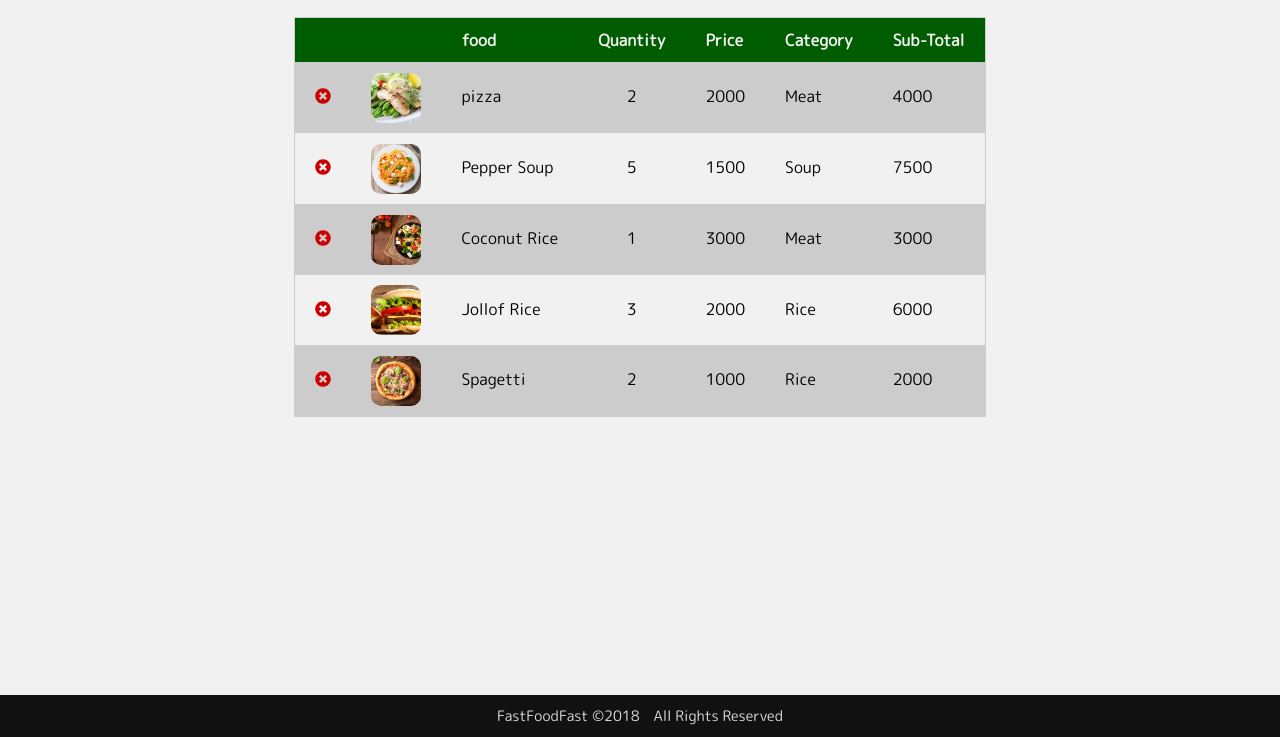
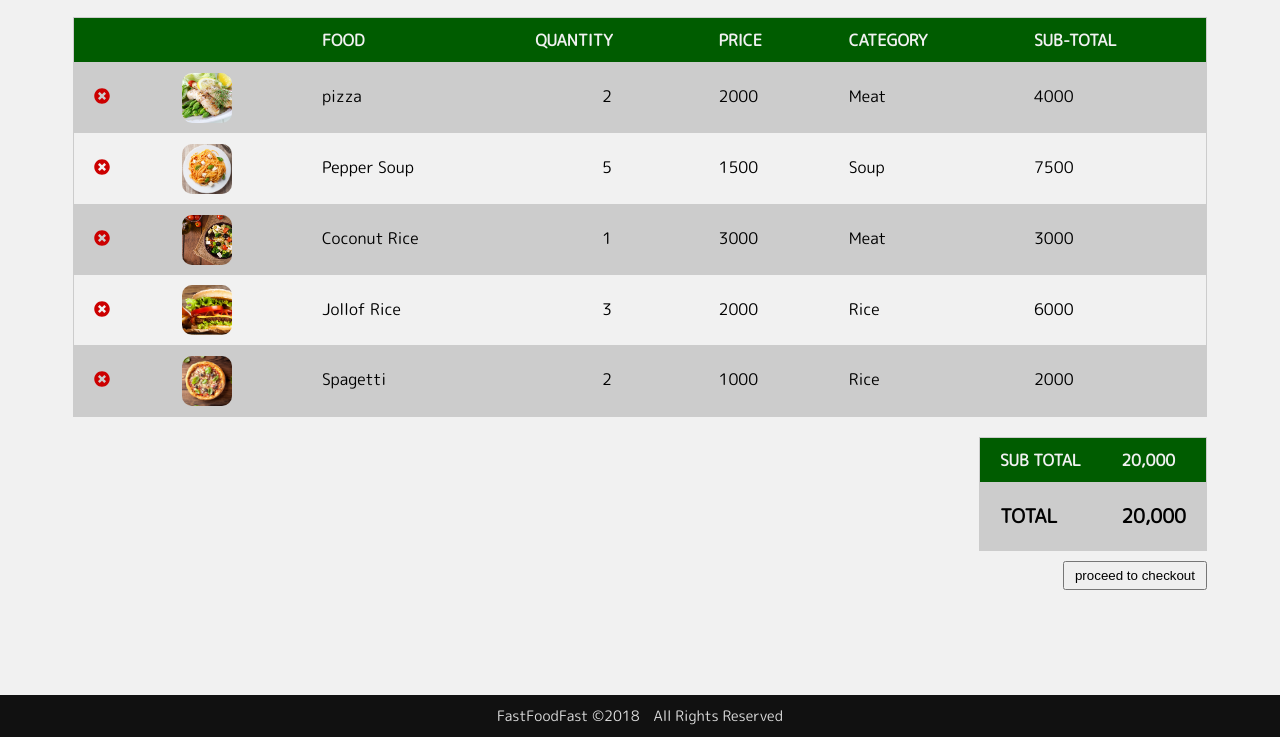
Before and after one commit to Luckzman/Fast-Food-Fast, a plain HTML site: page ui/html/user-order.html in a window 1280 px wide. Shown: the part 63-800 px from the top of the page. Drawn offline with Linux system fonts and the light colour scheme.

Commit message:
add order calculator to page

```diff
--- a/ui/css/user-order.css
+++ b/ui/css/user-order.css
@@ -3,6 +3,7 @@
     margin:  0 auto;
 }
 table{
+    width: 100%;
     text-align: left;
     margin: 0 auto;
     border: 1px solid #ccc;
@@ -13,6 +14,7 @@ th{
     color: #f1f1f1;
     font-weight: 600;
     line-height: 1.5rem;
+    text-transform: uppercase;
 }
 td, th{
     padding: 10px 20px;
@@ -46,3 +48,23 @@ img{
 .red{
     color: #cc0000;
 }
+.order-calc{
+    width: 100%;
+    margin-top: 20px;
+    display: flex;
+    justify-content: flex-end;
+    text-transform: uppercase;
+}
+.order-calc tr:nth-child(2){
+    font-weight: 600;
+    font-size: 1.2rem;
+}
+.order-checkout{
+    width: 100%;
+    display: flex;
+    justify-content: flex-end;
+}
+button{
+    padding: 5px 10px;
+    margin: 10px 0 30px;
+}
--- a/ui/html/user-order.html
+++ b/ui/html/user-order.html
@@ -83,6 +83,23 @@
                     </tr>
                 </table>
             </div>
+            <div class="order-calc">
+                <div class="order-content-left">
+                    <table>
+                        <tr>
+                            <th>sub total</th>
+                            <th>20,000</th>
+                        </tr>
+                        <tr>
+                            <td>total</td>
+                            <td>20,000</td>
+                        </tr>
+                    </table>
+                </div>
+            </div>
+            <div class="order-checkout">
+                <button>proceed to checkout</button>
+            </div>
         </div>
     </main>
     <footer>
```
